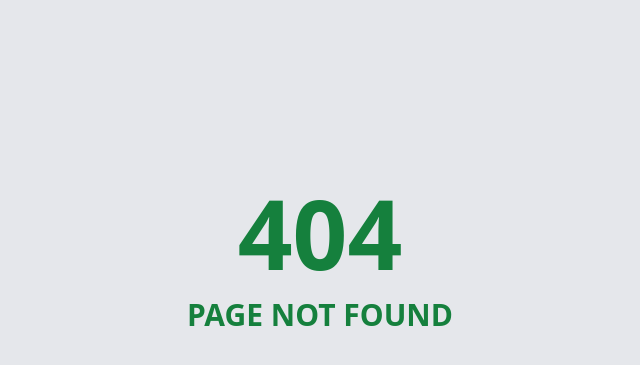
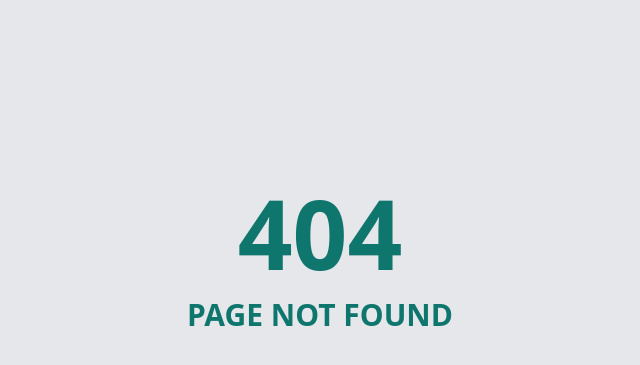
Before and after one commit to laminarss/django-chatapp, a Django app: template templates/404.html in a window 1280 px wide. Shown: the part 141-506 px from the top of the page, without its empty margins (320-960 px from the left). Run offline with Django 4.2, Linux system fonts and the light colour scheme; the template is opened without the code that fills it, so the values that code supplies are empty; some libraries are stand-ins or nearby versions.

Commit message:
modify accent colors

```diff
--- a/templates/404.html
+++ b/templates/404.html
@@ -10,7 +10,7 @@
     <script src="https://cdn.tailwindcss.com"></script>
   </head>
   <body class="w-screen h-screen flex flex-col justify-center items-center bg-gray-200">
-    <p class="m-2 font-bold text-8xl text-green-700">404</p>
-    <p class="m-2 font-bold text-3xl text-green-700 uppercase">Page Not Found</p>
+    <p class="m-2 font-bold text-8xl text-teal-700">404</p>
+    <p class="m-2 font-bold text-3xl text-teal-700 uppercase">Page Not Found</p>
   </body>
 </html>
--- a/templates/login.html
+++ b/templates/login.html
@@ -32,7 +32,7 @@
   </style>
   <body class="w-screen h-screen flex flex-col justify-center items-center bg-gray-200">
     <div>
-      <p class="font-bold text-2xl m-5">Chatapp Login</p>
+      <p class="font-bold text-2xl m-5">ChatApp Login</p>
     </div>
     <form action="." method="post">
       <div>
@@ -44,7 +44,7 @@
         <input type="password" name="password" class="border outline-0"/>
       </div>
       <div>
-        <button class="my-4 py-2 px-4 place-self-center rounded-md outline-green-800 bg-green-600 text-white">Login</button>
+        <button class="my-4 py-2 px-4 place-self-center rounded-md outline-teal-800 bg-teal-600 text-white">Login</button>
       </div>
     </form>
 
--- a/templates/register.html
+++ b/templates/register.html
@@ -32,7 +32,7 @@
   </style>
   <body class="w-screen h-screen flex flex-col justify-center items-center bg-gray-200">
     <div>
-      <p class="font-bold text-2xl m-5">Chatapp Registration</p>
+      <p class="font-bold text-2xl m-5">ChatApp Registration</p>
     </div>
     <form action="." method="post">
       <div>
@@ -52,7 +52,7 @@
         <input type="password" name="password1" class="border outline-0"/>
       </div>
       <div>
-        <button class="my-4 py-2 px-4 place-self-center rounded-md outline-green-800 bg-green-600 text-white">Register</button>
+        <button class="my-4 py-2 px-4 place-self-center rounded-md outline-teal-800 bg-teal-600 text-white">Register</button>
       </div>
     </form>
 
```
